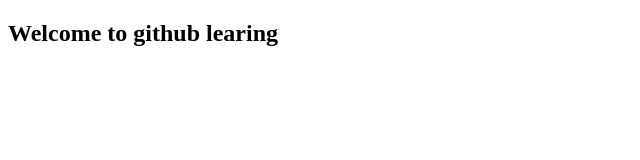
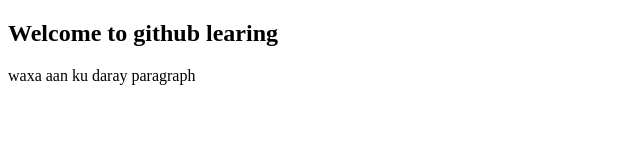
Before and after one commit to Hamdiita/demo, a plain HTML site: page index.html in a window 1280 px wide. Shown: the whole page, without its empty margins (0-640 px from the left). Drawn offline with Linux system fonts and the light colour scheme.

```diff
--- a/index.html
+++ b/index.html
@@ -8,6 +8,7 @@
 <body>
 
 	<h2>Welcome to github learing</h2>
+	<p>waxa aan ku daray paragraph</p>
 
 </body>
 </html>
```
Also changed, not shown: login.html (added).
